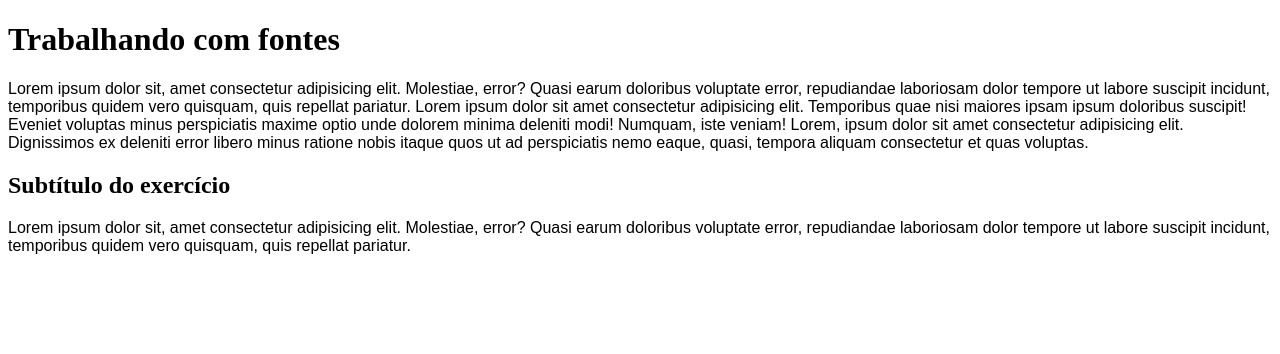
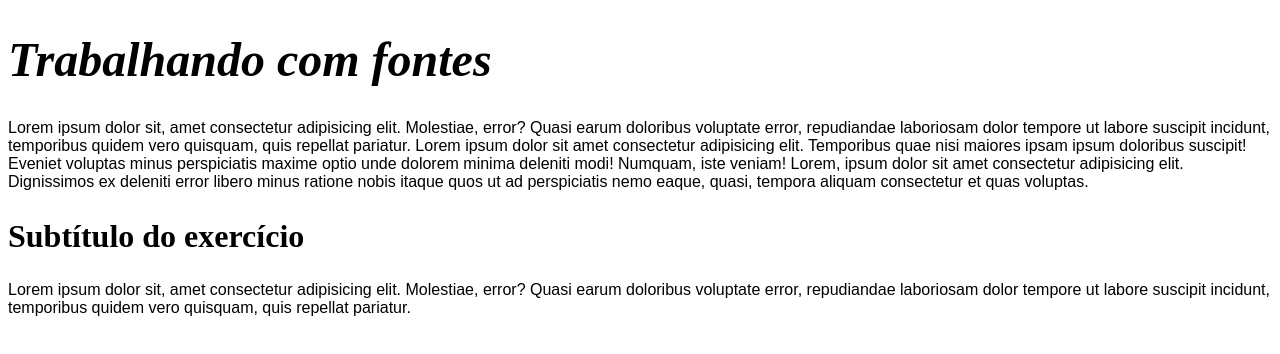
Before and after one commit to LucianoBitt/lucianoestudos, a plain HTML site: page HTML5-CSS3_curso em vídeo/aulas html-css/Módulo 2-5/aula017/fonte01.html in a window 1280 px wide. Drawn offline with Linux system fonts and the light colour scheme.

Commit message:
Update fonte01.html

```diff
--- a/HTML5-CSS3_curso em vídeo/aulas html-css/Módulo 2-5/aula017/fonte01.html
+++ b/HTML5-CSS3_curso em vídeo/aulas html-css/Módulo 2-5/aula017/fonte01.html
@@ -18,11 +18,23 @@
 			16px geralmente = 1em
 			*/
             font-size: 1em;
+            /* lighter normal bold bolder */
         }
 
-        h1,
+        h1 {
+            /* ordem correta do shorthand font
+			- font-style -> font-weight -> font-size -> font-family
+
+			font-family: "Work Sans", sans serif;
+			font-weight: bolder;
+			fontsize: 3em;
+			font-style: italic;
+			*/
+            font: italic bolder 3em 'Work Sans', sans serif;
+        }
+
         h2 {
-            font-family: 'Times New Roman', Times, serif;
+            font: bold 2em 'Work Sans'
         }
     </style>
 </head>
```
